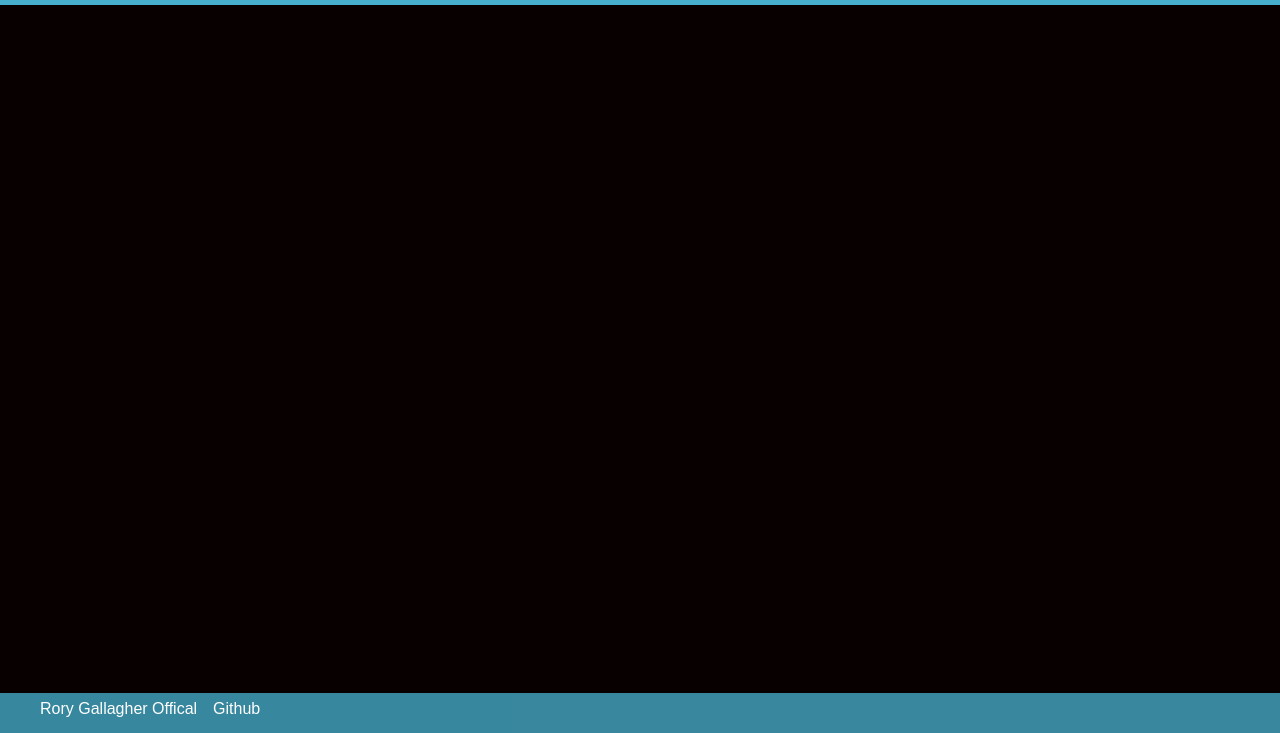
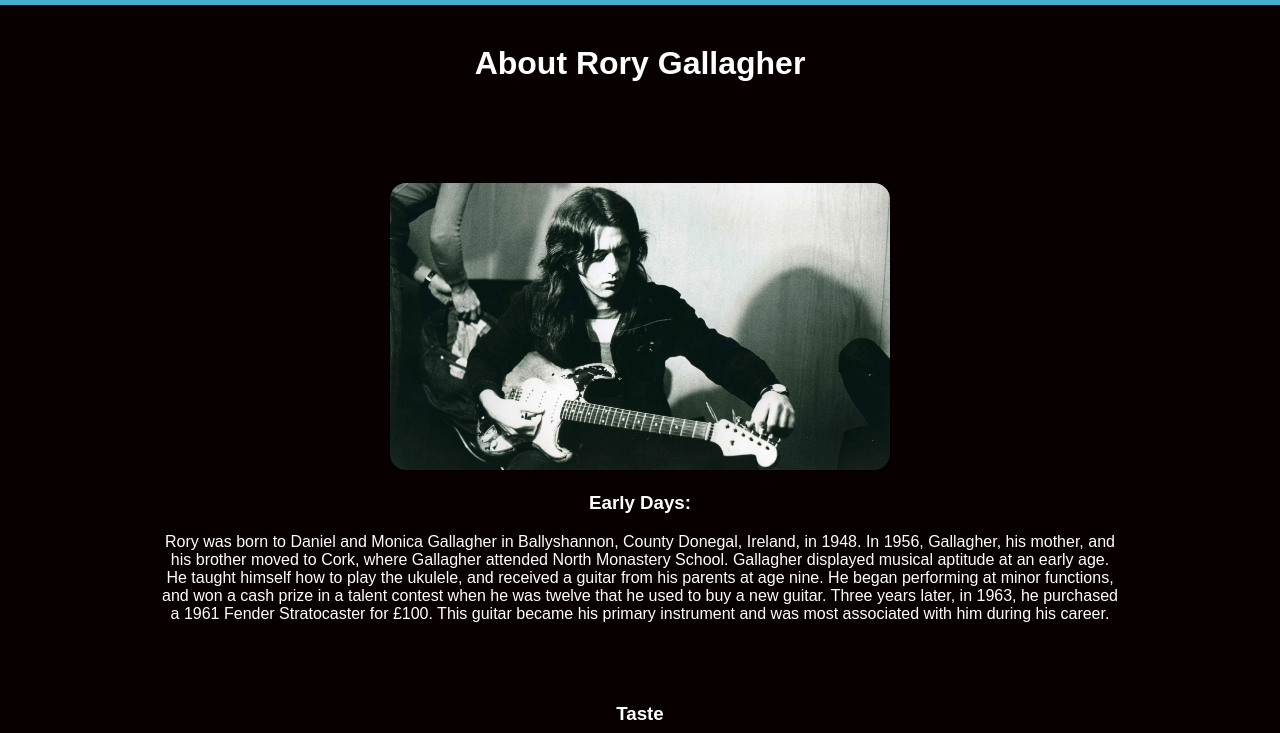
Before and after one commit to Roger-ODonnell/Rory-Gallagher-History-PP1, a plain HTML site: page assets/pages/about.html in a window 1280 px wide. Shown: the part 67-800 px from the top of the page. Drawn offline with Linux system fonts and the light colour scheme; a web font is replaced by a local one.

Commit message:
add about rory information

```diff
--- a/assets/pages/about.html
+++ b/assets/pages/about.html
@@ -44,10 +44,50 @@
     </header>
 
     <main>
+      <h1>About Rory Gallagher</h1>
+      <div id="about-rory">
+        <section>
+          <img
+            src="/assets/images/rory-gallagher-about.webp"
+            alt="picture of rory gallagher and his 1961 stratocaster"
+          />
+          <h3>Early Days:</h3>
+          <p>
+            Rory was born to Daniel and Monica Gallagher in Ballyshannon, County
+            Donegal, Ireland, in 1948. In 1956, Gallagher, his mother, and his
+            brother moved to Cork, where Gallagher attended North Monastery
+            School. Gallagher displayed musical aptitude at an early age. He
+            taught himself how to play the ukulele, and received a guitar from
+            his parents at age nine. He began performing at minor functions, and
+            won a cash prize in a talent contest when he was twelve that he used
+            to buy a new guitar. Three years later, in 1963, he purchased a 1961
+            Fender Stratocaster for £100. This guitar became his primary
+            instrument and was most associated with him during his career.
+          </p>
+        </section>
+
+        <section>
+          <h3>Taste</h3>
+          <img src="/assets/images/The_Taste_1970.jpg">
+          <p>Taste (originally "The Taste") was formed in Cork, Ireland, in August 1966 as a trio consisting of Rory Gallagher on guitars and vocals, Eric Kitteringham on bass, and Norman Damery on drums.
+            In their early years Taste toured in Hamburg and Ireland before becoming regulars at Maritime Hotel, an R&B club in Belfast, Northern Ireland, in the summer of 1967.</p>
+            <p>They performed at the Isle of Wight Festival 1970, alongside Jimi Hendrix and The Who. According to Donal Gallagher (Rory's brother who managed the band) filmmaker Murray Lerner had instructed his crew to shoot just two numbers from the new bands and to save the main film stock for Jimi Hendrix, The Who, Leonard Cohen and the other headliners, but Taste's performance prompted him to change his instructions: "Murray didn't know who Taste were but when he saw the spontaneity of the band and the audience and their interaction, he just told his guys keep filming and they just kept going and captured over an hour of the performance which was quite incredible."
+              In the song "Sugar Mama", a photographer can be seen hurriedly bringing his camera up from a re-load to cover another camera angle</p>
+        </section>
+      </div>
+
       <footer>
         <ul>
-            <li><a href="https://www.rorygallagher.com/" target="_blank">Rory Gallagher Offical</a></li>
-            <li><a href="https://github.com/Roger-ODonnell?tab=repositories">Github</a></li>
+          <li>
+            <a href="https://www.rorygallagher.com/" target="_blank"
+              >Rory Gallagher Offical Site</a
+            >
+          </li>
+          <li>
+            <a href="https://github.com/Roger-ODonnell?tab=repositories"
+              >Github</a
+            >
+          </li>
         </ul>
       </footer>
     </main>
--- a/assets/styles/style.css
+++ b/assets/styles/style.css
@@ -24,6 +24,11 @@ main {
   flex: 1 0 auto;
   flex-direction: column;
   position: relative;
+}
+
+h1{
+  text-align: center;
+  margin-top: 7rem;
 }
 
 hr{
@@ -114,22 +119,18 @@ nav img {
 
 @keyframes move-x {
   0% {
-    opacity: 1;
     transform: translateX(100vw);
   }
   100% {
-    opacity: 1;
     transform: translateX(0);
   }
 }
 
 @keyframes move-y {
   0% {
-    opacity: 1;
     transform: translatey(100vw);
   }
   100% {
-    opacity: 1;
     transform: translatey(0);
   }
 }
@@ -170,6 +171,25 @@ nav img {
 
 #introduction p, .band-member p {
   box-sizing: content-box;
+}
+
+#about-rory{
+  margin-bottom: 5rem;
+  text-align: center;
+  animation: move-x;
+  animation-duration: 1s;
+}
+#about-rory img{
+  width: 100%;
+  width: 500px;
+  height: auto;
+  border-radius: 1rem;
+}
+#about-rory p{
+  padding: 0 10rem;
+}
+#about-rory section{
+  margin-top: 5rem;
 }
 
 footer {
```
Also changed, not shown: index.html (+2 -2 lines), assets/images/rory-gallagher-about.webp (added), 1 other file.
